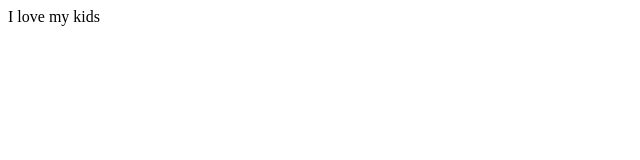
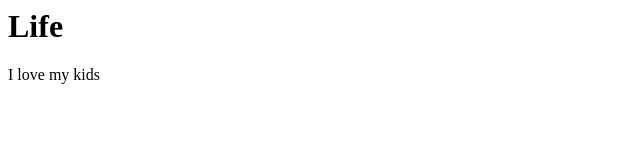
Before and after one commit to parasure/demo, a plain HTML site: page index.html in a window 1280 px wide. Shown: the whole page, without its empty margins (0-640 px from the left). Drawn offline with Linux system fonts and the light colour scheme.

Commit message:
added h1 tag to index.html

```diff
--- a/index.html
+++ b/index.html
@@ -1,4 +1,5 @@
 <html>
 <title>This is our website</title>
+<h1> Life </h1>
 <p> I love my kids </p>
 </html>
```
